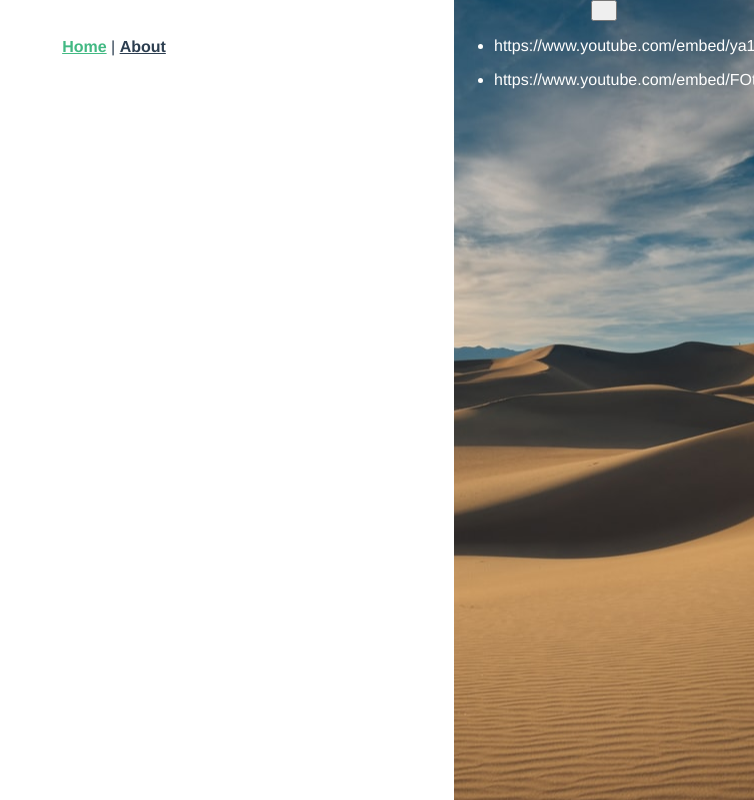
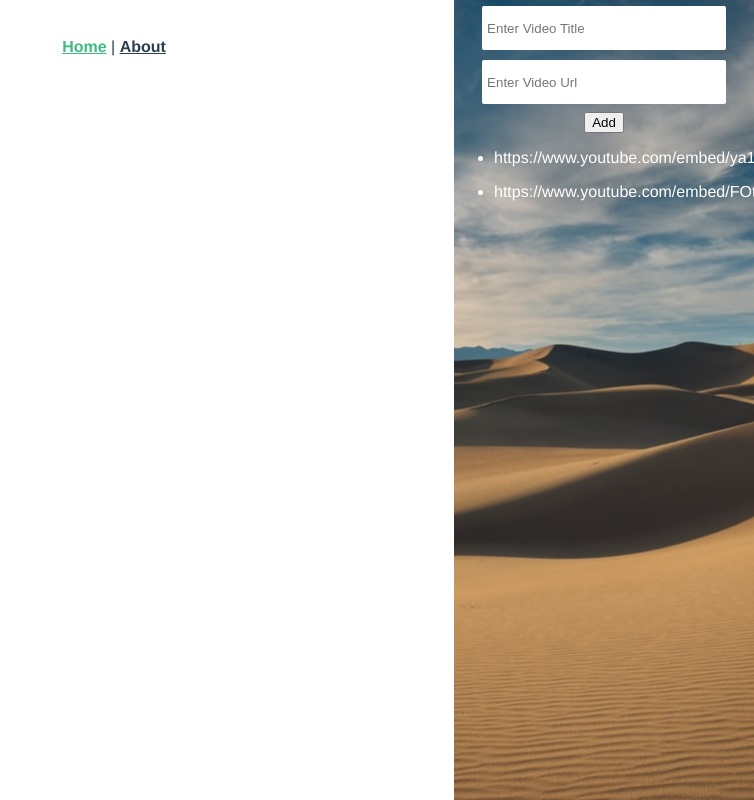
Before and after one commit to jashaikh-dev/offline-player, a Vue app: page / in a window 1280 px wide. Shown: the top 800 px of the page, without its empty margins (526-1280 px from the left). Built offline with nearby package versions, Linux system fonts and the light colour scheme.

Commit message:
separate text input component

```diff
--- a/src/components/AddVideo.vue
+++ b/src/components/AddVideo.vue
@@ -1,17 +1,49 @@
 <template>
-    <div>
-        <input type="text" placeholder="Enter Title" />
-        <input type="text" placeholder="Enter Video" />
-        <button> Add </button>
+    <div class="add-video-container">
+        <text-input
+            type="text"
+            placeholder="Enter Video Title"
+            name="video-title"
+            id="video-title"
+            @onTextChange="onTextChange"
+        />
+        <text-input
+            type="text"
+            placeholder="Enter Video Url"
+            name="video-url"
+            id="video-url"
+            @onTextChange="onTextChange"
+        />
+        <button @click="onVideoAdd"> Add </button>
     </div>
 </template>
 
 <script>
+    import TextInput from '@/components/common/TextInput'
     export default {
-        name: "AddVideo"
+        name: "AddVideo",
+        data(){
+            return{
+                video: {}
+            }
+        },
+        components: { TextInput },
+        methods: {
+            onTextChange(event){
+                const {id, name, value } = event.target
+                this.video[name] = value
+            },
+            onVideoAdd(){
+                console.log(this.video)
+            }
+
+        }
+
     }
 </script>
 
-<style lang="scss" scoped>
-
+<style lang="less" scoped>
+    .add-video-container {
+      margin-top: 4px
+    }
 </style>
--- a/src/components/SideBar.vue
+++ b/src/components/SideBar.vue
@@ -1,7 +1,7 @@
 <template>
     <div class="sidebar">
       <div>
-          <button><i class="fas fa-plus" /></button>
+          <add-video></add-video>
       </div>
       <ul>
          <video-list v-for="(video, index) in videoList"
@@ -14,10 +14,11 @@
 
 <script>
 import VideoList from './VideoList'
+import AddVideo from './AddVideo'
 export default {
     name: 'SideBar',
     props:["videoList"],
-    components: { VideoList }
+    components: { VideoList, AddVideo }
 }
 </script>
 
--- /dev/null
+++ b/src/components/common/TextInput.vue
@@ -0,0 +1,41 @@
+
+<template>
+    <div class="text-input-container">
+        <input
+            class="text-input"
+            :type="type"
+            :placeholder="placeholder"
+            :name="name"
+            :id="id"
+            @input="onInput"
+        />
+    </div>
+</template>
+
+<script>
+    export default {
+        name: 'TextInput',
+        props: ["type", "placeholder", "name", "id", "onTextChange"],
+        methods: {
+            onInput(event){
+                this.$emit('onTextChange', event)
+            }
+        }
+    }
+</script>
+
+<style lang="less" scoped>
+.text-input-container {
+    height: 50px;
+    padding: 2px;
+    & > .text-input {
+        width: 80%;
+        height: 40px;
+        border: none;
+        border-radius: 2px;
+        padding: 2px;
+        padding-left: 5px;
+
+    }
+}
+</style>
```
